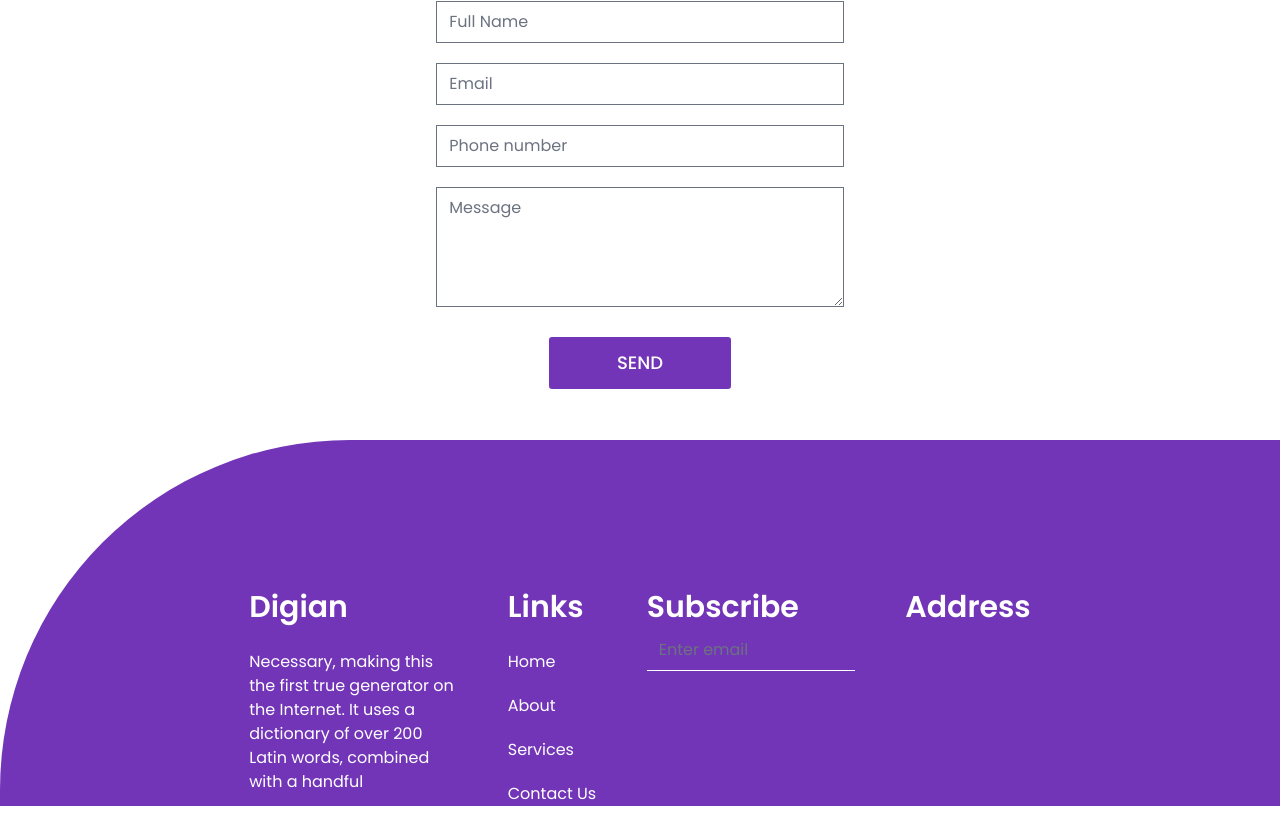
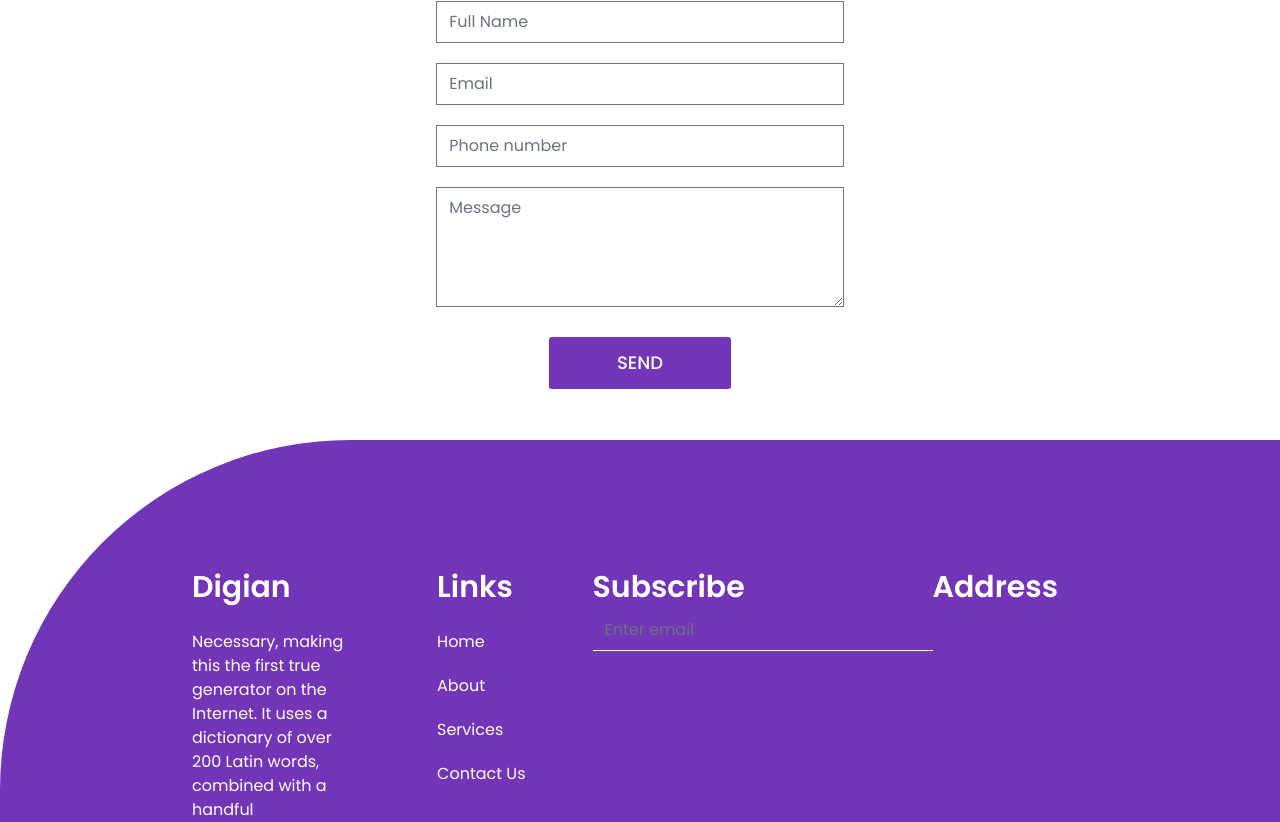
Before and after one commit to SvyatoyTapok/nextjs-dashboard, a Next.js app: page / in a window 1280 px wide. Shown: the part 3438-4260 px from the top of the page. Built offline with nearby package versions, Linux system fonts and the light colour scheme; a web font is replaced by a local one.

Commit message:
still doing FooterSection

```diff
--- a/app/components/FooterSection/FooterSection.tsx
+++ b/app/components/FooterSection/FooterSection.tsx
@@ -1,60 +1,85 @@
 export default function FooterSection() {
     return (
-        <div className="container"
+        <div
+            className="container"
             style={{
-                paddingTop: 145,
-                backgroundColor: '#7335b7',
-                borderRadius: '350px 0 0 0',
                 display: 'flex',
                 flexDirection: 'row',
-                alignItems: 'center',
-                justifyContent: 'center',
+                backgroundColor: '#7335b7',
+                borderRadius: '350px 0 0 0 ',
+                justifyContent: 'center'
             }}>
             <div className="wrapper"
                 style={{
+                    width: '70%',
                     display: 'flex',
                     flexDirection: 'row',
-                    justifyContent: 'space-around',
-                    width: '65%'
+                    marginTop: 125,
+                    justifyContent: 'space-between'
                 }}>
                 <div className="FirstColumn"
-                    style={{ display: 'flex', maxWidth: '25%', flexDirection: 'column' }}>
-                    <h1 style={{ fontWeight: 600, color: 'white', fontSize: 30 }}>Digian</h1>
+                    style={{
+                        display: 'flex',
+                        flex: 25,
+                        width: '100%',
+                        flexDirection: 'column',
+                    }}>
+                    <h1 style={{ fontWeight: 600, color: 'white', fontSize: 30 }}>{'Digian'}</h1>
                     <p style={{ marginTop: 20, color: 'white' }}>
-                        Necessary, making this
+                        {`Necessary, making this
                         the first true generator
                         on the Internet. It uses a
                         dictionary of over 200 Latin
-                        words, combined with a handful
+                        words, combined with a handful`}
                     </p>
                 </div>
-                <div className="SecondColumn" style={{ display: 'flex', maxWidth: '25%', flexDirection: 'column' }}>
-                    <h1 style={{ fontWeight: 600, color: 'white', fontSize: 30 }}>Links</h1>
-                    <p style={{ marginTop: 20, color: 'white' }}>Home</p>
-                    <p style={{ marginTop: 20, color: 'white' }}>About</p>
-                    <p style={{ marginTop: 20, color: 'white' }}>Services</p>
-                    <p style={{ marginTop: 20, color: 'white' }}>Contact Us</p>
+                <div
+                    className="SecondColumn"
+                    style={{
+                        display: 'flex',
+                        flex: 25,
+                        flexDirection: 'column',
+                        paddingLeft: '10%',
+                    }}>
+                    <h1 style={{ fontWeight: 600, color: 'white', fontSize: 30 }}>{'Links'}</h1>
+                    <p style={{ marginTop: 20, color: 'white' }}>{'Home'}</p>
+                    <p style={{ marginTop: 20, color: 'white' }}>{'About'}</p>
+                    <p style={{ marginTop: 20, color: 'white' }}>{'Services'}</p>
+                    <p style={{ marginTop: 20, color: 'white' }}>{'Contact Us'}</p>
                 </div>
-                <div className="ThirdColumn"
-                    style={{ display: 'flex', maxWidth: '25%', flexDirection: 'column' }}>
-                    <h1 style={{ fontWeight: 600, color: 'white', fontSize: 30 }}>Subscribe</h1>
+                <div
+                    className="ThirdColumn"
+                    style={{
+                        display: 'flex',
+                        flex: 25,
+                        width: '100%',
+                        flexDirection: 'column',
+                    }}>
+                    <h1 style={{ fontWeight: 600, color: 'white', fontSize: 30 }}>{'Subscribe'}</h1>
                     <input
+                        className="focus:ring-transparent"
                         style={{
-                            width: '100%',
                             backgroundColor: 'transparent',
                             borderBottom: '1px solid white',
                             borderTop: 'none',
                             borderLeft: 'none',
                             borderRight: 'none',
                             color: 'white',
-                            outlineWidth: '0'
+                            outlineWidth: '0',
+
                         }}
                         placeholder="Enter email"
-                    ></input>
+                    />
                 </div>
-                <div className="FourthColumn"
-                    style={{ display: 'flex', maxWidth: '25%' }}>
-                    <h1 style={{ fontWeight: 600, color: 'white', fontSize: 30 }}>Address</h1>
+                <div
+                    className="FourthColumn"
+                    style={{
+                        display: 'flex',
+                        flex: 25,
+                        width: '100%',
+                        flexDirection: 'column',
+                    }}>
+                    <h1 style={{ fontWeight: 600, color: 'white', fontSize: 30 }}>{'Address'}</h1>
                 </div>
             </div>
         </div>
--- a/app/ui/global.css
+++ b/app/ui/global.css
@@ -1 +1,6 @@
 @tailwind base;
+
+textarea:focus,
+input:focus {
+    outline: none;
+}
```
